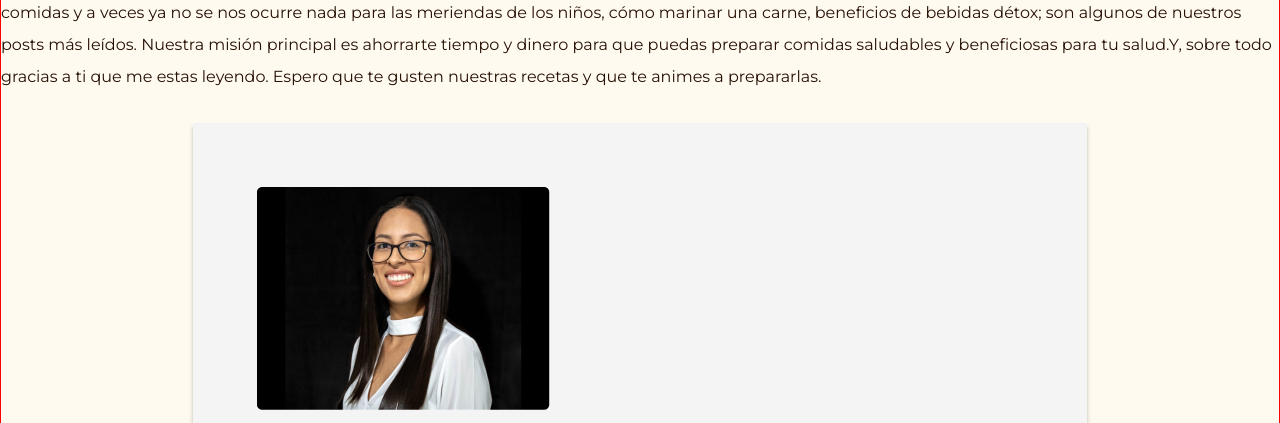
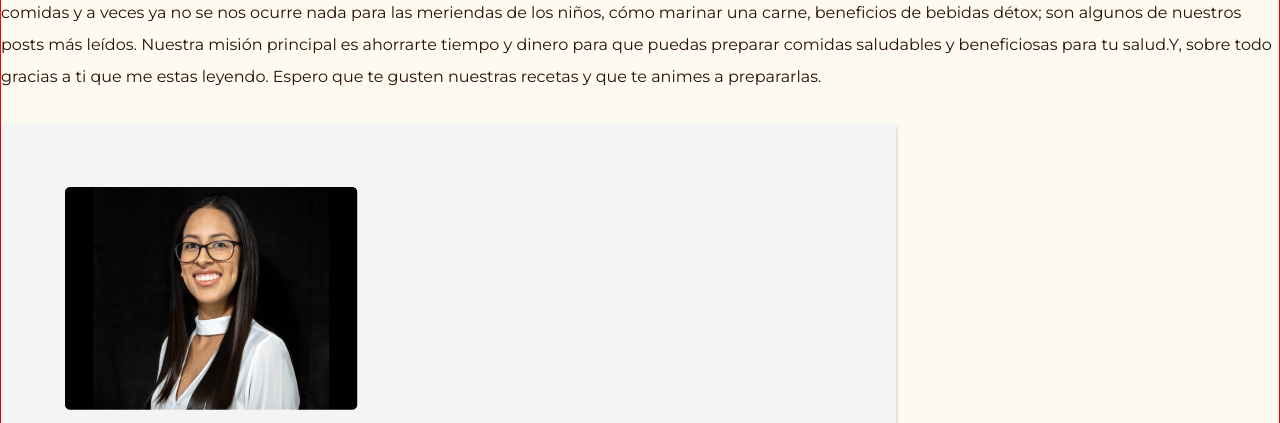
Before and after one commit to AlexGuzman98/MobileFirst, a website: page about-us.html in a window 1280 px wide. Shown: the part 750-1173 px from the top of the page. Drawn offline with nearby package versions, Linux system fonts and the light colour scheme.

Commit message:
Agrego cambios en las cards de about-us

```diff
--- a/sass/partials/_about-us.scss
+++ b/sass/partials/_about-us.scss
@@ -17,10 +17,9 @@
   .personal-social-media {
     float: right;
   }
-  margin-bottom: 300px;
+  margin-bottom: 20px;
   background-color: $whiteBone;
   padding: 5%;
   width: 70%;
-  margin: 0 auto;
   box-shadow: 0px 4px 4px rgba(0, 0, 0, 0.25);
 }
```
Also changed, not shown: public/css/style.css.
